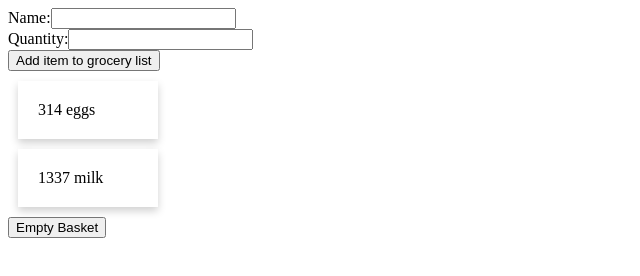
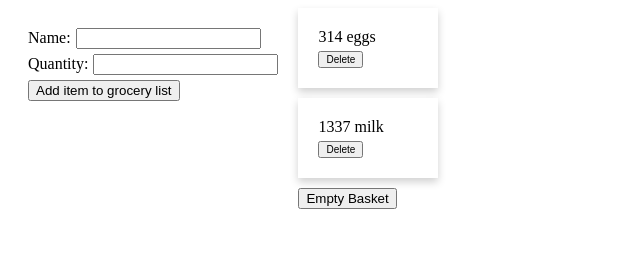
Before and after one commit to claytonNighthawk/basketApp, a React app: page / in a window 1280 px wide. Shown: the whole page, without its empty margins (0-640 px from the left). Built offline with nearby package versions, Linux system fonts and the light colour scheme.

Commit message:
Add ability to remove items from grocery list as well as basket

```diff
--- a/package.json
+++ b/package.json
@@ -2,7 +2,7 @@
   "name": "basketapp",
   "version": "1.0.0",
   "description": "",
-  "main": "index.js",
+  "main": "Index.js",
   "scripts": {
     "start": "webpack-dev-server --mode development --open --hot",
     "build": "webpack --mode production"
--- a/src/GroceryList.js
+++ b/src/GroceryList.js
@@ -1,27 +1,26 @@
 import React from "react";
 import Item from "./Item";
-
-const onClick = () => {
-  console.log("CLICKED!");
-};
+import style from "./Item.css";
 
 const GroceryList = props => {
-  const { onClear } = props;
+  const { onClear, addToBasket, onDelete } = props;
   const groceryList = Object.entries(props.groceryList);
-  console.log(groceryList);
 
   return (
-    <div>
+    <div className={style.basket}>
       {groceryList.map((element, i) => (
         <Item
           name={element[0]}
           quantity={element[1].quantity}
           key={i}
           inBasket={element[1].inBasket}
-          onClick={onClick}
+          onClick={addToBasket}
+          onDelete={onDelete}
         />
       ))}
-      <button onClick={onClear}>Empty Basket</button>
+      {groceryList.length > 0 && (
+        <button onClick={onClear}>Empty Basket</button>
+      )}
     </div>
   );
 };
--- /dev/null
+++ b/src/Index.css
@@ -0,0 +1,17 @@
+.flexElement {
+    display: flex;
+    flex-direction: row;
+}
+
+.groceryListForm {
+    margin: 20px;
+}
+
+.basket {
+    margin: 20px;
+}
+
+.input {
+    margin-left: 5px;
+    margin-bottom: 5px;
+}
--- a/src/Item.css
+++ b/src/Item.css
@@ -1,10 +1,18 @@
 .notInBasket {
-    box-shadow: 0 4px 8px 0 rgba(0,0,0,0.2);
-    transition: 0.3s;
+    padding: 20px;
+    margin-bottom: 10px;
+    box-shadow: 0px 4px 8px 0px #d1d1d1;
+    min-width: 100px;
+    background-color: #ffffff;
+    flex: auto;
 }
 
 .inBasket {
-    box-shadow: 0 4px 8px 0 rgba(0,0,0,0.2);
-    transition: 0.3s;
-    background-color:#669900;
+    composes: notInBasket;
+    background-color: #ffff80;
 }
+
+.deleteButton {
+    margin-top: 5px;
+    font-size: 10px
+}
--- a/src/Item.js
+++ b/src/Item.js
@@ -1,22 +1,21 @@
 import React from "react";
+import style from "./Item.css";
 
 const Item = props => {
-  const { name, quantity, onClick, inBasket } = props;
-  const style = {
-    margin: 10,
-    padding: 20,
-    boxShadow: `0px 4px 8px 0px #d1d1d1`,
-    width: 100,
-    backgroundColor: `#ffffff`
-  };
+  const { name, quantity, onClick, inBasket, onDelete } = props;
+  let cardStyle = style.notInBasket;
 
   if (inBasket) {
-    style.backgroundColor = "#ffff80";
+    cardStyle = style.inBasket;
   }
 
   return (
-    <div style={style} onClick={onClick}>
+    <div className={cardStyle} onClick={() => onClick(name)}>
       {quantity} {name}
+      <br />
+      <button onClick={() => onDelete(name)} className={style.deleteButton}>
+        Delete
+      </button>
     </div>
   );
 };
--- a/src/index.js
+++ b/src/index.js
@@ -1,6 +1,7 @@
 import React from "react";
 import ReactDOM from "react-dom";
 import GroceryList from "./GroceryList";
+import style from "./Index.css";
 
 export default class Index extends React.Component {
   constructor() {
@@ -12,47 +13,79 @@ export default class Index extends React.Component {
       }
     };
 
-    this.addToState = this.addToState.bind(this);
+    this.addItemToGroceryList = this.addItemToGroceryList.bind(this);
+    this.removeItemFromGroceryList = this.removeItemFromGroceryList.bind(this);
+    this.addToBasket = this.addToBasket.bind(this);
+    this.clearBasket = this.clearBasket.bind(this);
   }
 
-  addToState(e) {
+  addToBasket(name) {
+    const groceryList = this.state.groceryList;
+    if (groceryList[name]) {
+      groceryList[name].inBasket = true;
+    }
+    this.setState({ groceryList });
+  }
+
+  clearBasket() {
+    const groceryList = this.state.groceryList;
+    for (var key of Object.keys(groceryList)) {
+      groceryList[key].inBasket = false;
+    }
+    this.setState({ groceryList });
+  }
+
+  addItemToGroceryList(e) {
     e.preventDefault();
     const data = new FormData(event.target).entries();
     const name = data.next().value[1].trim();
     const quantity = parseInt(data.next().value[1]);
-    const item = { quantity: quantity, inBasket: false };
-    console.log(item);
 
     if (!name || !quantity) {
       return;
     }
+    const item = { quantity: quantity, inBasket: false };
 
     const groceryList = this.state.groceryList;
     if (groceryList[name]) {
-      item.quantity += quantity;
+      item.quantity += groceryList[name].quantity;
     }
     groceryList[name] = item;
 
     this.setState({ groceryList });
   }
 
+  removeItemFromGroceryList(name) {
+    const groceryList = this.state.groceryList;
+    delete groceryList[name];
+    this.setState({ groceryList });
+  }
+
   render() {
     return (
-      <div>
-        <form onSubmit={this.addToState}>
+      <div className={style.flexElement}>
+        <form
+          onSubmit={this.addItemToGroceryList}
+          className={style.groceryListForm}
+        >
           <label>
             Name:
-            <input name="name" />
+            <input name="name" className={style.input} />
           </label>
           <br />
           <label>
             Quantity:
-            <input name="quantity" />
+            <input name="quantity" className={style.input} />
           </label>
           <br />
           <input type="submit" value="Add item to grocery list" />
         </form>
-        <GroceryList groceryList={this.state.groceryList} />
+        <GroceryList
+          groceryList={this.state.groceryList}
+          onClear={this.clearBasket}
+          addToBasket={this.addToBasket}
+          onDelete={this.removeItemFromGroceryList}
+        />
       </div>
     );
   }
```
Also changed, not shown: 1 other file.
